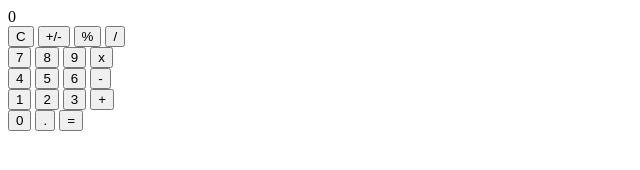
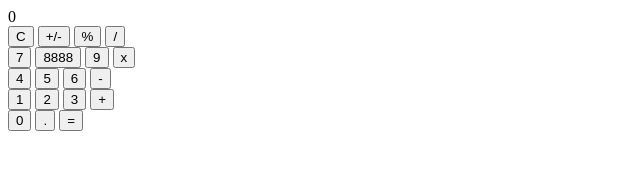
Before and after one commit to Babuleh78/Lab4Sem, a plain HTML site: page Lab1/calculator.html in a window 1280 px wide. Shown: the full height of the page, 0-640 px from the left. Drawn offline with Linux system fonts and the light colour scheme.

Commit message:
Технические шоколадки

```diff
--- a/Lab1/index.html
+++ b/Lab1/calculator.html
@@ -3,6 +3,7 @@
 
 <head>
   <title>Калькулятор</title>
+  <link rel="stylesheet" href="styles.css">
 </head>
 
 <body>
@@ -25,7 +26,7 @@
 
       <div>
         <button id="btn_digit_7">7</button>
-        <button id="btn_digit_8">8</button>
+        <button id="btn_digit_8">8888</button>
         <button id="btn_digit_9">9</button>
         <button id="btn_op_mult">x</button>
       </div>
```
